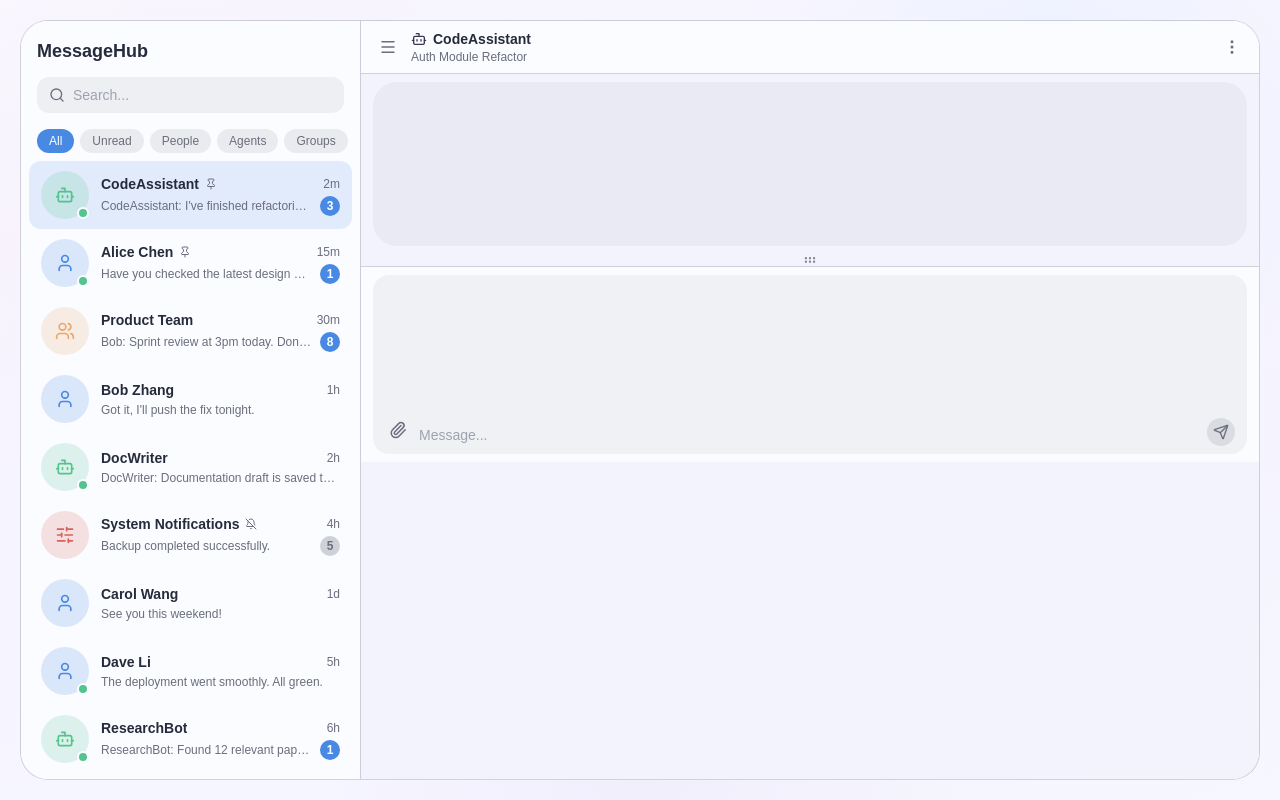
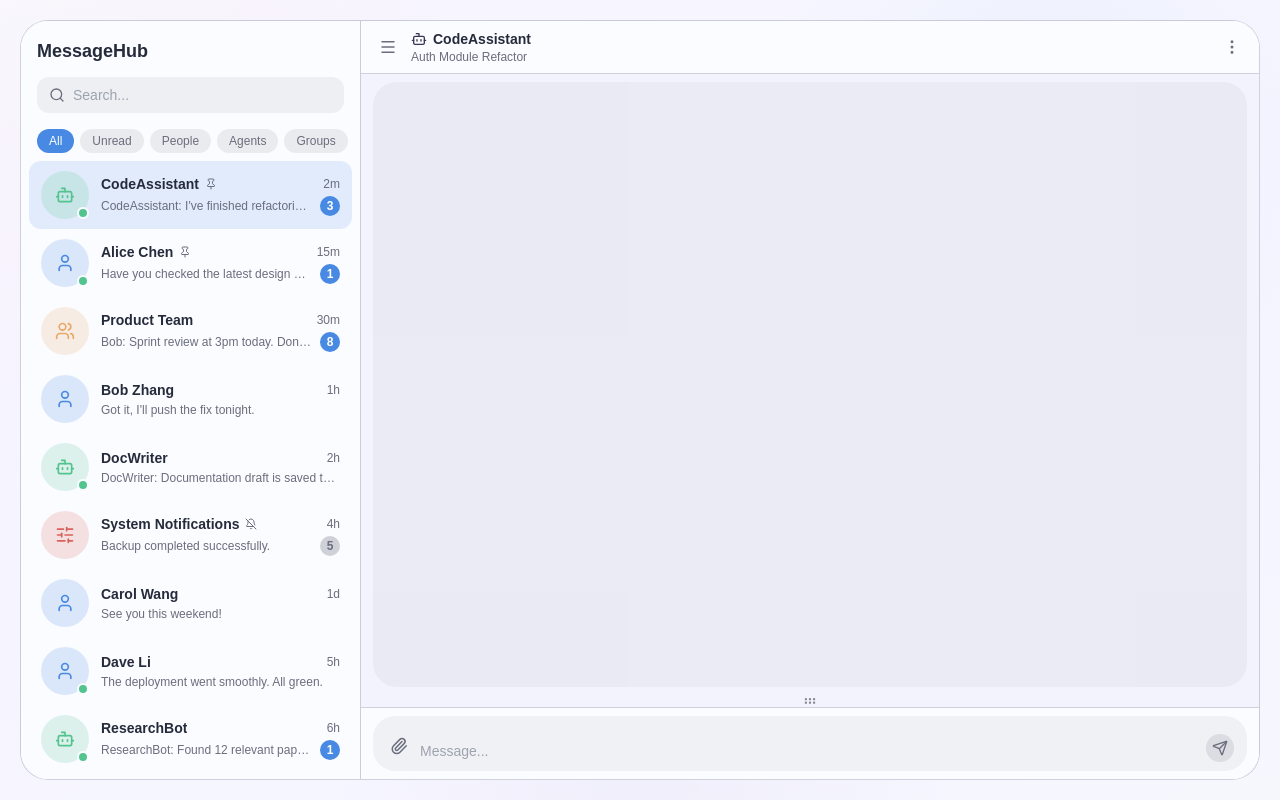
Before and after one commit to waterflier/buckyos_webdesktop, a React (Vite) app: page /messagehub in a window 1280 px wide. Both pictures are taken after a click on the button 398 px from the left and 747 px from the top of the page. Built offline with nearby package versions, Linux system fonts and the light colour scheme.

Commit message:
fix resize bug

```diff
--- a/src/app/messagehub/ConversationView.tsx
+++ b/src/app/messagehub/ConversationView.tsx
@@ -56,19 +56,63 @@ export function ConversationView({
   const { t } = useI18n()
   const isGroup = entity.type === 'group'
   const bodyRef = useRef<HTMLDivElement>(null)
+  const historyPaneContainerRef = useRef<HTMLDivElement>(null)
+  const composerPaneContainerRef = useRef<HTMLDivElement>(null)
   const composerRef = useRef<ConversationComposerHandle>(null)
   const dragDepthRef = useRef(0)
+  const layoutFrameRef = useRef<number | null>(null)
+  const bodyHeightRef = useRef(0)
+  const preferredComposerPaneHeightRef = useRef(DEFAULT_COMPOSER_PANE_HEIGHT)
+  const hasComposerAttachmentsRef = useRef(false)
   const resizeDragRef = useRef<{
     pointerId: number
     startY: number
     startComposerHeight: number
   } | null>(null)
   const historyPaneRef = useRef<ConversationHistoryPaneHandle>(null)
-  const [bodyHeight, setBodyHeight] = useState(0)
-  const [composerPaneHeight, setComposerPaneHeight] = useState(DEFAULT_COMPOSER_PANE_HEIGHT)
-  const [hasComposerAttachments, setHasComposerAttachments] = useState(false)
   const [isDropActive, setIsDropActive] = useState(false)
   const [isResizing, setIsResizing] = useState(false)
+
+  const applyPaneLayout = useCallback(() => {
+    const bodyElement = bodyRef.current
+    const historyElement = historyPaneContainerRef.current
+    const composerElement = composerPaneContainerRef.current
+
+    if (!bodyElement || !historyElement || !composerElement) {
+      return
+    }
+
+    const nextBodyHeight = Math.round(bodyElement.clientHeight)
+    bodyHeightRef.current = nextBodyHeight
+
+    const effectiveComposerPaneHeight = nextBodyHeight > 0
+      ? clampComposerPaneHeight(
+        preferredComposerPaneHeightRef.current,
+        nextBodyHeight,
+        hasComposerAttachmentsRef.current,
+      )
+      : preferredComposerPaneHeightRef.current
+    const availableConversationHeight = nextBodyHeight > 0
+      ? Math.max(
+        MIN_HISTORY_PANE_HEIGHT,
+        nextBodyHeight - effectiveComposerPaneHeight - SPLITTER_HEIGHT,
+      )
+      : MIN_HISTORY_PANE_HEIGHT
+
+    historyElement.style.height = `${availableConversationHeight}px`
+    composerElement.style.height = `${effectiveComposerPaneHeight}px`
+  }, [])
+
+  const schedulePaneLayout = useCallback(() => {
+    if (layoutFrameRef.current !== null) {
+      return
+    }
+
+    layoutFrameRef.current = window.requestAnimationFrame(() => {
+      layoutFrameRef.current = null
+      applyPaneLayout()
+    })
+  }, [applyPaneLayout])
 
   useEffect(() => {
     const element = bodyRef.current
@@ -76,27 +120,39 @@ export function ConversationView({
       return
     }
 
-    const resizeObserver = new ResizeObserver((entries) => {
-      const nextHeight = Math.round(entries[0]?.contentRect.height ?? element.clientHeight)
-      setBodyHeight(nextHeight)
+    const resizeObserver = new ResizeObserver(() => {
+      schedulePaneLayout()
     })
 
     resizeObserver.observe(element)
-    setBodyHeight(element.clientHeight)
+    applyPaneLayout()
 
     return () => {
       resizeObserver.disconnect()
+      if (layoutFrameRef.current !== null) {
+        window.cancelAnimationFrame(layoutFrameRef.current)
+      }
     }
-  }, [])
+  }, [applyPaneLayout, schedulePaneLayout])
 
   const handleSendMessage = useCallback((payload: ConversationComposerSubmitPayload) => {
     onSendMessage(payload)
     historyPaneRef.current?.scrollToBottom()
   }, [onSendMessage])
 
-  const effectiveComposerPaneHeight = bodyHeight > 0
-    ? clampComposerPaneHeight(composerPaneHeight, bodyHeight, hasComposerAttachments)
-    : composerPaneHeight
+  const handleComposerLayoutStateChange = useCallback(({
+    hasAttachments,
+  }: {
+    hasAttachments: boolean
+  }) => {
+    hasComposerAttachmentsRef.current = hasAttachments
+    preferredComposerPaneHeightRef.current = (
+      hasAttachments
+        ? Math.max(preferredComposerPaneHeightRef.current, MIN_COMPOSER_PANE_HEIGHT_WITH_ATTACHMENTS)
+        : MIN_COMPOSER_PANE_HEIGHT
+    )
+    schedulePaneLayout()
+  }, [schedulePaneLayout])
 
   const handleDragEnter = (event: React.DragEvent<HTMLDivElement>) => {
     if (!isTransferWithFiles(event.dataTransfer)) {
@@ -143,6 +199,7 @@ export function ConversationView({
   }
 
   const handleSplitterPointerDown = (event: React.PointerEvent<HTMLButtonElement>) => {
+    const bodyHeight = bodyHeightRef.current || Math.round(bodyRef.current?.clientHeight ?? 0)
     if (bodyHeight <= 0) {
       return
     }
@@ -150,7 +207,11 @@ export function ConversationView({
     resizeDragRef.current = {
       pointerId: event.pointerId,
       startY: event.clientY,
-      startComposerHeight: effectiveComposerPaneHeight,
+      startComposerHeight: clampComposerPaneHeight(
+        preferredComposerPaneHeightRef.current,
+        bodyHeight,
+        hasComposerAttachmentsRef.current,
+      ),
     }
     setIsResizing(true)
     event.currentTarget.setPointerCapture(event.pointerId)
@@ -164,7 +225,17 @@ export function ConversationView({
 
     const deltaY = event.clientY - resizeDragRef.current.startY
     const nextHeight = resizeDragRef.current.startComposerHeight - deltaY
-    setComposerPaneHeight(clampComposerPaneHeight(nextHeight, bodyHeight, hasComposerAttachments))
+    const bodyHeight = bodyHeightRef.current || Math.round(bodyRef.current?.clientHeight ?? 0)
+    if (bodyHeight <= 0) {
+      return
+    }
+
+    preferredComposerPaneHeightRef.current = clampComposerPaneHeight(
+      nextHeight,
+      bodyHeight,
+      hasComposerAttachmentsRef.current,
+    )
+    applyPaneLayout()
   }
 
   const handleSplitterPointerUp = (event: React.PointerEvent<HTMLButtonElement>) => {
@@ -176,11 +247,6 @@ export function ConversationView({
     setIsResizing(false)
     event.currentTarget.releasePointerCapture(event.pointerId)
   }
-
-  const availableConversationHeight = Math.max(
-    MIN_HISTORY_PANE_HEIGHT,
-    bodyHeight - effectiveComposerPaneHeight - SPLITTER_HEIGHT,
-  )
 
   return (
     <div
@@ -259,8 +325,12 @@ export function ConversationView({
         className="flex min-h-0 flex-1 flex-col"
       >
         <div
+          ref={historyPaneContainerRef}
           className="flex min-h-0 flex-col"
-          style={{ height: availableConversationHeight }}
+          style={{
+            height: `calc(100% - ${DEFAULT_COMPOSER_PANE_HEIGHT + SPLITTER_HEIGHT}px)`,
+            minHeight: MIN_HISTORY_PANE_HEIGHT,
+          }}
         >
           <ConversationHistoryPane
             ref={historyPaneRef}
@@ -303,15 +373,14 @@ export function ConversationView({
         </button>
 
         <div
-          className="min-h-0 flex-shrink-0 overflow-hidden"
-          style={{ height: effectiveComposerPaneHeight }}
+          ref={composerPaneContainerRef}
+          className="min-h-0 flex-shrink-0 overflow-visible"
+          style={{ height: DEFAULT_COMPOSER_PANE_HEIGHT }}
         >
           <ConversationComposer
             ref={composerRef}
             placeholder={t('messagehub.inputPlaceholder', 'Message...')}
-            onLayoutStateChange={({ hasAttachments }) => {
-              setHasComposerAttachments(hasAttachments)
-            }}
+            onLayoutStateChange={handleComposerLayoutStateChange}
             onSendMessage={handleSendMessage}
           />
         </div>
--- a/src/app/messagehub/conversation/history/ConversationHistoryPane.tsx
+++ b/src/app/messagehub/conversation/history/ConversationHistoryPane.tsx
@@ -1,5 +1,6 @@
 import {
   forwardRef,
+  memo,
   startTransition,
   useEffect,
   useImperativeHandle,
@@ -29,11 +30,16 @@ const EXPLICIT_SCROLL_LOCK_MS = 1500
 
 type ScrollMode = 'bottom-anchored' | 'free-scroll'
 
+interface ViewportProfile {
+  isMobileViewport: boolean
+  visibleItemCount: number
+}
+
 export interface ConversationHistoryPaneHandle {
   scrollToBottom: () => void
 }
 
-export const ConversationHistoryPane = forwardRef<ConversationHistoryPaneHandle, {
+const ConversationHistoryPaneInner = forwardRef<ConversationHistoryPaneHandle, {
   reader: ConversationMessageReader
   selfDid: DID
   isGroup: boolean
@@ -46,8 +52,10 @@ export const ConversationHistoryPane = forwardRef<ConversationHistoryPaneHandle,
 }, ref) {
   const scrollRef = useRef<HTMLDivElement>(null)
   const contentRef = useRef<HTMLDivElement>(null)
-  const [viewportWidth, setViewportWidth] = useState(0)
-  const [viewportHeight, setViewportHeight] = useState(0)
+  const [viewportProfile, setViewportProfile] = useState<ViewportProfile>({
+    isMobileViewport: false,
+    visibleItemCount: DEFAULT_VISIBLE_ITEM_COUNT,
+  })
   const [projection, setProjection] = useState<Awaited<ReturnType<typeof buildConversationProjection>> | null>(null)
   const [windowState, setWindowState] = useState<ConversationMaterializedWindow | null>(null)
   const previousTotalCountRef = useRef(0)
@@ -56,14 +64,7 @@ export const ConversationHistoryPane = forwardRef<ConversationHistoryPaneHandle,
   const bottomAnchorLockUntilRef = useRef(0)
   const bottomAnchorRequestIdRef = useRef(0)
   const hasProjection = projection !== null
-  const isMobileViewport = viewportWidth > 0 && viewportWidth < 769
-  const effectiveViewportHeight = isMobileViewport
-    ? Math.round(viewportHeight * 7)
-    : viewportHeight
-  const visibleItemCount = Math.max(
-    DEFAULT_VISIBLE_ITEM_COUNT,
-    Math.ceil(effectiveViewportHeight / 88),
-  )
+  const { isMobileViewport, visibleItemCount } = viewportProfile
   const itemsByIndex = useMemo(() => {
     const map = new Map<number, ConversationListItem>()
 
@@ -83,14 +84,19 @@ export const ConversationHistoryPane = forwardRef<ConversationHistoryPaneHandle,
     const resizeObserver = new ResizeObserver((entries) => {
       const entry = entries[0]
       if (entry) {
-        setViewportWidth(entry.contentRect.width)
-        setViewportHeight(entry.contentRect.height)
+        setViewportProfile((previous) => {
+          const next = getViewportProfile(entry.contentRect.width, entry.contentRect.height)
+
+          return previous.isMobileViewport === next.isMobileViewport
+            && previous.visibleItemCount === next.visibleItemCount
+            ? previous
+            : next
+        })
       }
     })
 
     resizeObserver.observe(element)
-    setViewportWidth(element.clientWidth)
-    setViewportHeight(element.clientHeight)
+    setViewportProfile(getViewportProfile(element.clientWidth, element.clientHeight))
 
     return () => {
       resizeObserver.disconnect()
@@ -408,12 +414,31 @@ export const ConversationHistoryPane = forwardRef<ConversationHistoryPaneHandle,
   )
 })
 
+ConversationHistoryPaneInner.displayName = 'ConversationHistoryPane'
+
+export const ConversationHistoryPane = memo(ConversationHistoryPaneInner)
+
 function getStatusItemsSignature(
   statusItems: readonly ConversationStatusDescriptor[] = [],
 ) {
   return statusItems.map((item) => (
     `${item.id}:${item.position ?? 'tail'}:${item.status}:${item.label}:${item.createdAtMs ?? ''}`
   )).join('|')
+}
+
+function getViewportProfile(width: number, height: number): ViewportProfile {
+  const isMobileViewport = width > 0 && width < 769
+  const effectiveViewportHeight = isMobileViewport
+    ? Math.round(height * 7)
+    : height
+
+  return {
+    isMobileViewport,
+    visibleItemCount: Math.max(
+      DEFAULT_VISIBLE_ITEM_COUNT,
+      Math.ceil(effectiveViewportHeight / 88),
+    ),
+  }
 }
 
 function stickToBottom(scrollElement: HTMLDivElement | null) {
--- a/src/app/messagehub/conversation/input/ConversationComposer.tsx
+++ b/src/app/messagehub/conversation/input/ConversationComposer.tsx
@@ -1,5 +1,6 @@
 import {
   forwardRef,
+  memo,
   useCallback,
   useEffect,
   useImperativeHandle,
@@ -41,7 +42,7 @@ interface ConversationComposerProps {
   onSendMessage: (payload: ConversationComposerSubmitPayload) => void
 }
 
-export const ConversationComposer = forwardRef<
+const ConversationComposerInner = forwardRef<
   ConversationComposerHandle,
   ConversationComposerProps
 >(function ConversationComposer(
@@ -82,9 +83,11 @@ export const ConversationComposer = forwardRef<
     attachmentsRef.current = attachments
   }, [attachments])
 
+  const hasAttachments = attachments.length > 0
+
   useEffect(() => {
-    onLayoutStateChange?.({ hasAttachments: attachments.length > 0 })
-  }, [attachments.length, onLayoutStateChange])
+    onLayoutStateChange?.({ hasAttachments })
+  }, [hasAttachments, onLayoutStateChange])
 
   useEffect(() => {
     return () => {
@@ -227,12 +230,12 @@ export const ConversationComposer = forwardRef<
     event.target.value = ''
   }
 
-  const hasDraft = attachments.length > 0 || Boolean(inputValue.trim())
+  const hasDraft = hasAttachments || Boolean(inputValue.trim())
 
   return (
     <div
       ref={composerRef}
-      className="relative flex h-full min-h-0 flex-col px-3 py-2"
+      className="relative z-20 flex h-full min-h-0 flex-col gap-2 px-3 py-2"
       style={{
         borderTop: '1px solid var(--cp-border)',
         background: 'var(--cp-surface)',
@@ -253,26 +256,19 @@ export const ConversationComposer = forwardRef<
         onChange={handleFileInputChange}
       />
 
+      {hasAttachments ? (
         <div
-        className="flex min-h-0 flex-1 flex-col rounded-2xl px-3 py-2 transition-[padding,background-color] duration-200"
+          className="min-h-0 overflow-hidden rounded-[22px] border"
           style={{
-          background: attachments.length > 0
-            ? 'color-mix(in srgb, var(--cp-accent) 10%, var(--cp-surface))'
-            : 'color-mix(in srgb, var(--cp-text) 5%, transparent)',
-        }}
-      >
-        {attachments.length > 0 ? (
-          <div className="mb-3 min-h-0 overflow-hidden rounded-2xl">
-            <div
-              className="flex max-h-56 min-h-0 flex-col overflow-y-auto"
-              style={{
-                scrollbarGutter: 'stable',
+            background: 'color-mix(in srgb, var(--cp-accent) 7%, var(--cp-surface))',
+            borderColor: 'color-mix(in srgb, var(--cp-accent) 14%, var(--cp-border))',
           }}
         >
           <div
-                className="sticky top-0 z-10 flex items-center justify-between gap-3 px-1 pb-2 pt-1"
+            className="flex items-center justify-between gap-3 border-b px-3 py-2"
             style={{
-                  background: 'color-mix(in srgb, var(--cp-accent) 10%, var(--cp-surface))',
+              borderColor: 'color-mix(in srgb, var(--cp-accent) 10%, var(--cp-border))',
+              background: 'color-mix(in srgb, var(--cp-surface) 78%, transparent)',
             }}
           >
             <div className="min-w-0">
@@ -307,9 +303,16 @@ export const ConversationComposer = forwardRef<
             </button>
           </div>
 
-              <div className="grid grid-cols-2 gap-2 px-1 pb-1 sm:grid-cols-3">
+          <div className="min-h-0 px-2 pb-2 pt-2">
+            <div
+              className="flex max-h-56 min-h-0 flex-col overflow-y-auto"
+              style={{
+                scrollbarGutter: 'stable',
+              }}
+            >
+              <div className="relative z-0 grid grid-cols-2 gap-2 px-1 pb-1 sm:grid-cols-3">
                 {attachments.map((attachment) => (
-                  <AttachmentCard
+                  <MemoAttachmentCard
                     key={attachment.id}
                     attachment={attachment}
                     onRemove={handleRemoveAttachment}
@@ -317,6 +320,40 @@ export const ConversationComposer = forwardRef<
                 ))}
               </div>
             </div>
+          </div>
+        </div>
+      ) : null}
+
+      <div
+        className="relative flex min-h-0 flex-1 flex-col rounded-[22px] border px-3 py-2"
+        style={{
+          background: hasAttachments
+            ? 'color-mix(in srgb, var(--cp-surface) 96%, white)'
+            : 'color-mix(in srgb, var(--cp-text) 5%, transparent)',
+          borderColor: hasAttachments
+            ? 'color-mix(in srgb, var(--cp-border) 92%, transparent)'
+            : 'transparent',
+        }}
+      >
+        {hasAttachments ? (
+          <div
+            className="mb-2 flex items-center justify-between gap-2 border-b pb-2"
+            style={{
+              borderColor: 'color-mix(in srgb, var(--cp-border) 86%, transparent)',
+            }}
+          >
+            <p
+              className="text-[11px] font-medium"
+              style={{ color: 'var(--cp-muted)' }}
+            >
+              {t('messagehub.inputPlaceholder', 'Message...')}
+            </p>
+            <p
+              className="text-[11px]"
+              style={{ color: 'var(--cp-muted)' }}
+            >
+              {t('messagehub.inputModeWithAttachments', 'Add context before sending')}
+            </p>
           </div>
         ) : null}
 
@@ -333,7 +370,7 @@ export const ConversationComposer = forwardRef<
 
             {pickerOpen ? (
               <div
-                className="absolute bottom-full left-0 z-20 mb-2 w-40 rounded-2xl p-1.5 shadow-lg"
+                className="absolute bottom-full left-0 z-40 mb-2 w-40 rounded-2xl p-1.5 shadow-lg"
                 style={{
                   background: 'color-mix(in srgb, var(--cp-surface) 96%, white)',
                   border: '1px solid var(--cp-border)',
@@ -398,7 +435,11 @@ export const ConversationComposer = forwardRef<
   )
 })
 
-function AttachmentCard({
+ConversationComposerInner.displayName = 'ConversationComposer'
+
+export const ConversationComposer = memo(ConversationComposerInner)
+
+const MemoAttachmentCard = memo(function AttachmentCard({
   attachment,
   onRemove,
 }: {
@@ -477,7 +518,9 @@ function AttachmentCard({
       )}
     </div>
   )
-}
+})
+
+MemoAttachmentCard.displayName = 'AttachmentCard'
 
 function FileGlyph({ filename }: { filename: string }) {
   const extension = getFileExtension(filename)
--- a/src/i18n/dictionaries.ts
+++ b/src/i18n/dictionaries.ts
@@ -246,6 +246,7 @@ const en: Dictionary = {
   'messagehub.dropFilesTitle': 'Drop files or folders to attach',
   'messagehub.dropFilesHint': 'Everything you drop here will be added to the current draft.',
   'messagehub.resizeComposer': 'Resize input area',
+  'messagehub.inputModeWithAttachments': 'Add context before sending',
   'messagehub.details': 'Details',
   'messagehub.sessions': 'Sessions',
   'messagehub.newSession': 'New Session',
@@ -509,6 +510,7 @@ const zhCN: Dictionary = {
   'messagehub.dropFilesTitle': '松开即可添加文件或文件夹',
   'messagehub.dropFilesHint': '拖进来的内容都会加入当前输入草稿。',
   'messagehub.resizeComposer': '调整输入区高度',
+  'messagehub.inputModeWithAttachments': '可继续补充文字上下文',
   'messagehub.details': '详情',
   'messagehub.sessions': '会话列表',
   'messagehub.newSession': '新建会话',
```
Also changed, not shown: src/app/messagehub/conversation/history/renderers.tsx (+5 -2 lines). Lines whose indentation alone changed are shown as unchanged.
